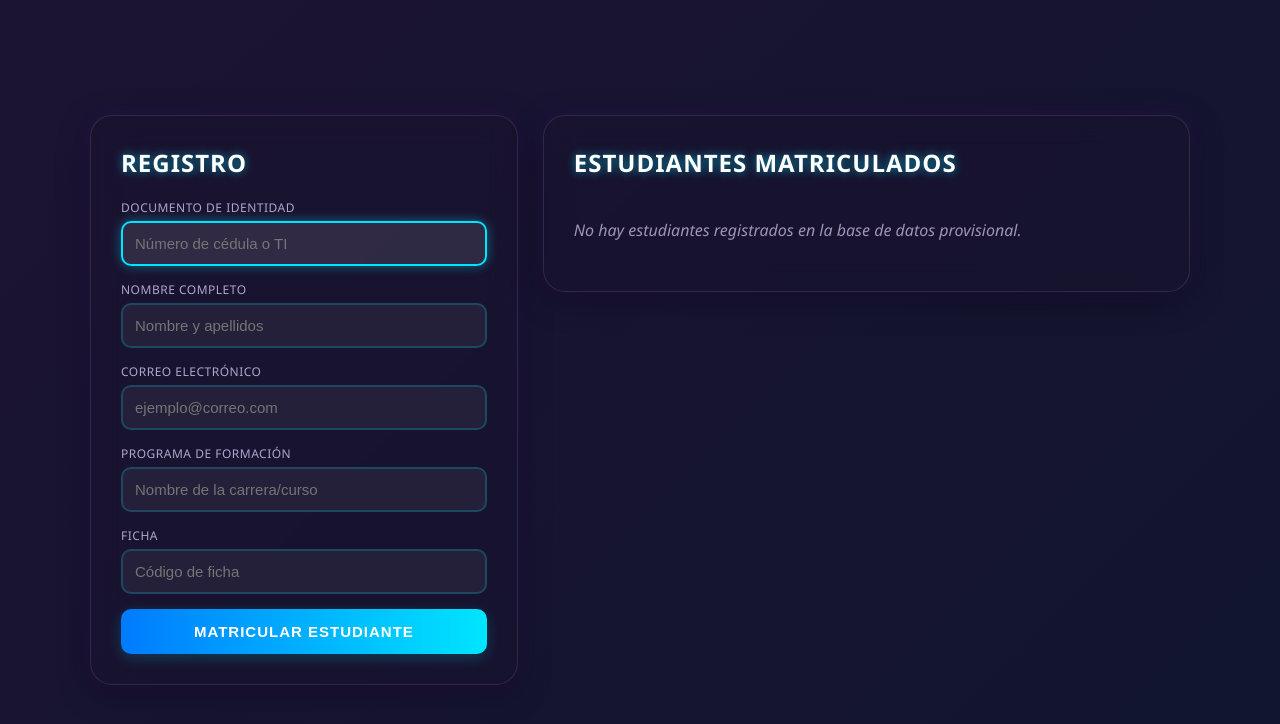
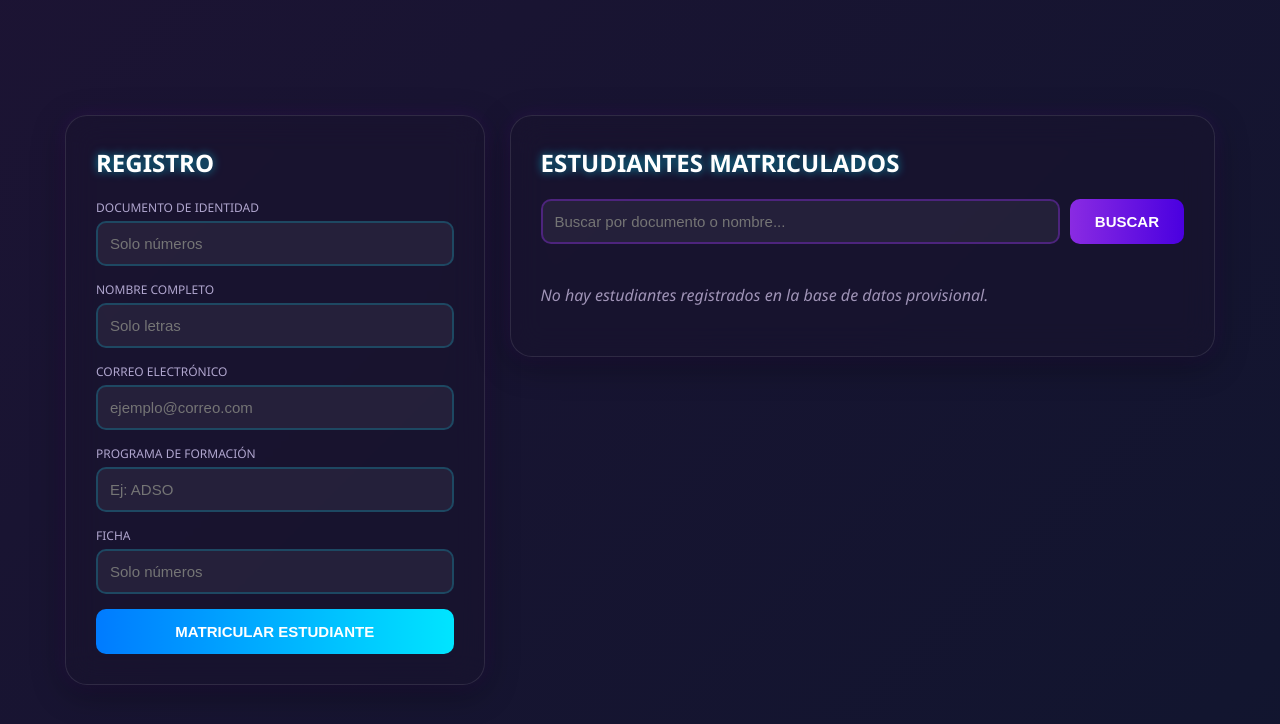
Before and after one commit to jeanpierret06/despligue-python, a Flask app: page / in a window 1280 px wide. Shown: the top 724 px of the page. Run offline with Flask 3, Linux system fonts and the light colour scheme.

Commit message:
retoques

```diff
--- a/app.py
+++ b/app.py
@@ -1,35 +1,71 @@
 from flask import Flask, render_template, request, redirect, url_for
+import re
 
 app = Flask(__name__)
 
-# Base de datos temporal en memoria (compartida por todos los usuarios)
+# Base de datos temporal en memoria
 LISTA_ESTUDIANTES = []
+
+def validar_datos(datos):
+    """Función auxiliar para validar los campos del formulario"""
+    if not all(str(valor).strip() for valor in datos.values()):
+        return "Todos los campos son obligatorios y no pueden contener solo espacios."
+    if not re.match(r"^\d{6,12}$", datos['documento']):
+        return "El documento de identidad debe ser un número válido entre 6 and 12 dígitos."
+    if not re.match(r"^[a-zA-ZáéíóúÁÉÍÓÚñÑ\s]+$", datos['nombre']):
+        return "El nombre completo solo debe contener letras."
+    if not re.match(r"^[\w\.-]+@[\w\.-]+\.\w+$", datos['correo']):
+        return "El correo electrónico introducido no tiene un formato válido."
+    if not re.match(r"^\d{5,8}$", datos['ficha']):
+        return "El número de ficha debe contener únicamente entre 5 and 8 números."
+    return None
 
 @app.route("/", methods=["GET"])
 def index():
-    # Muestra la página de inicio junto con los estudiantes guardados
-    return render_template("index.html", estudiantes=LISTA_ESTUDIANTES)
+    # Capturar el texto del filtro de búsqueda (?buscar=texto)
+    criterio = request.args.get('buscar', '').strip().lower()
+
+    # Punto 3: Consultar estudiantes (Filtrados o Completos)
+    if criterio:
+        # Filtra si el criterio coincide con el documento O con el nombre del alumno
+        estudiantes_visibles = [
+            est for est in LISTA_ESTUDIANTES
+            if criterio in est['documento'].lower() or criterio in est['nombre'].lower()
+        ]
+    else:
+        # Si no hay búsqueda, se muestran todos de forma nativa
+        estudiantes_visibles = LISTA_ESTUDIANTES
+
+    return render_template(
+        "index.html",
+        estudiantes=estudiantes_visibles,
+        busqueda_actual=request.args.get('buscar', ''), # Mantiene el texto en el input
+        error_validacion=None
+    )
 
 @app.route("/registrar", methods=["POST"])
 def registrar():
-    # Captura los datos del formulario
-    nuevo_estudiante = {
-        'documento': request.form.get('documento'),
-        'nombre': request.form.get('nombre'),
-        'correo': request.form.get('correo'),
-        'programa': request.form.get('programa'),
-        'ficha': request.form.get('ficha')
-    }
+    try:
+        datos_formulario = {
+            'documento': request.form.get('documento', '').strip(),
+            'nombre': request.form.get('nombre', '').strip(),
+            'correo': request.form.get('correo', '').strip(),
+            'programa': request.form.get('programa', '').strip(),
+            'ficha': request.form.get('ficha', '').strip()
+        }
 
-    # Valida que no se envíen campos vacíos antes de guardar
-    if all(nuevo_estudiante.values()):
-        LISTA_ESTUDIANTES.append(nuevo_estudiante)
+        error = validar_datos(datos_formulario)
+        if error:
+            return render_template("index.html", estudiantes=LISTA_ESTUDIANTES, error_validacion=error, busqueda_actual="")
 
-    return redirect(url_for('index'))
+        LISTA_ESTUDIANTES.append(datos_formulario)
+        return redirect(url_for('index'))
+
+    except Exception as e:
+        return render_template("error.html", error=str(e)), 500
 
 @app.route("/limpiar")
 def limpiar():
-    # Vacía la lista por completo
     LISTA_ESTUDIANTES.clear()
     return redirect(url_for('index'))
 
--- a/templates/index.html
+++ b/templates/index.html
@@ -4,9 +4,8 @@
 <head>
     <meta charset="UTF-8">
     <meta name="viewport" content="width=device-width, initial-scale=1.0">
-    <title>Registro de Estudiantes</title>
+    <title>Registro y Consulta de Estudiantes</title>
     <style>
-        /* Fondo espacial animado */
         body {
             background: linear-gradient(135deg, #0f0c1b 0%, #201335 50%, #0b162c 100%);
             background-size: 400% 400%;
@@ -35,13 +34,12 @@
             }
         }
 
-        /* Estructura principal en dos paneles */
         .container {
             display: flex;
             flex-direction: column;
             gap: 25px;
             width: 100%;
-            max-width: 1100px;
+            max-width: 1150px;
             z-index: 1;
         }
 
@@ -52,7 +50,6 @@
             }
         }
 
-        /* Paneles de Cristal (Glassmorphism) */
         .card {
             background: rgba(25, 18, 46, 0.45);
             backdrop-filter: blur(16px);
@@ -69,21 +66,19 @@
         }
 
         .table-panel {
-            flex: 1.6;
+            flex: 1.8;
             overflow-x: auto;
         }
 
         h2 {
             color: #ffffff;
             font-size: 24px;
-            letter-spacing: 1px;
             margin-top: 0;
             margin-bottom: 20px;
             text-transform: uppercase;
             text-shadow: 0 0 10px rgba(0, 229, 255, 0.6);
         }
 
-        /* Formulario */
         .form-group {
             margin-bottom: 15px;
             text-align: left;
@@ -95,7 +90,6 @@
             font-size: 12px;
             margin-bottom: 5px;
             text-transform: uppercase;
-            letter-spacing: 0.5px;
         }
 
         input {
@@ -108,13 +102,31 @@
             font-size: 15px;
             outline: none;
             box-sizing: border-box;
-            transition: all 0.3s ease;
         }
 
         input:focus {
             border-color: #00e5ff;
             box-shadow: 0 0 12px rgba(0, 229, 255, 0.4);
-            background: rgba(255, 255, 255, 0.1);
+        }
+
+        /* Estilos de la Barra de Búsqueda */
+        .search-container {
+            margin-bottom: 20px;
+        }
+
+        .search-form {
+            display: flex;
+            gap: 10px;
+        }
+
+        .search-input {
+            flex: 1;
+            border-color: rgba(138, 43, 226, 0.4);
+        }
+
+        .search-input:focus {
+            border-color: #8a2be2;
+            box-shadow: 0 0 12px rgba(138, 43, 226, 0.5);
         }
 
         /* Botones */
@@ -130,51 +142,54 @@
             font-size: 15px;
             font-weight: bold;
             text-transform: uppercase;
-            letter-spacing: 1px;
             display: block;
             box-sizing: border-box;
             text-decoration: none;
             text-align: center;
             transition: all 0.3s ease;
-            box-shadow: 0 4px 15px rgba(0, 229, 255, 0.2);
         }
 
         button:hover {
             transform: translateY(-2px);
-            box-shadow: 0 6px 20px rgba(0, 229, 255, 0.5);
             filter: brightness(1.1);
+        }
+
+        .btn-search {
+            width: auto;
+            padding: 0 25px;
+            background: linear-gradient(90deg, #8a2be2, #4a00e0);
         }
 
         .btn-clear {
             background: linear-gradient(90deg, #dc3545, #ff4757);
-            box-shadow: 0 4px 15px rgba(220, 53, 69, 0.2);
             margin-top: 20px;
-            font-size: 13px;
-            padding: 10px;
         }
 
-        .btn-clear:hover {
-            box-shadow: 0 6px 15px rgba(220, 53, 69, 0.4);
+        .alert-error {
+            background: rgba(255, 71, 87, 0.2);
+            border: 1px solid #ff4757;
+            color: #ff6b81;
+            padding: 12px;
+            border-radius: 10px;
+            font-size: 13px;
+            font-weight: bold;
+            margin-bottom: 15px;
         }
 
-        /* Tabla cyberpunk */
         table {
             width: 100%;
             border-collapse: collapse;
             color: #ffffff;
             font-size: 14px;
-            text-align: left;
         }
 
         th {
             background: rgba(0, 229, 255, 0.15);
             color: #00e5ff;
             padding: 12px;
-            font-weight: bold;
+            border-bottom: 2px solid rgba(0, 229, 255, 0.3);
             text-transform: uppercase;
             font-size: 12px;
-            letter-spacing: 0.5px;
-            border-bottom: 2px solid rgba(0, 229, 255, 0.3);
         }
 
         td {
@@ -185,7 +200,6 @@
 
         tr:hover td {
             background: rgba(255, 255, 255, 0.04);
-            color: #ffffff;
         }
 
         .empty-msg {
@@ -193,6 +207,22 @@
             font-style: italic;
             display: block;
             padding: 20px 0;
+        }
+
+        .btn-inline-clear {
+            background: rgba(255, 255, 255, 0.1);
+            color: #ccc;
+            width: auto;
+            padding: 0 15px;
+            line-height: 44px;
+            font-size: 13px;
+            border-radius: 10px;
+            text-decoration: none;
+        }
+
+        .btn-inline-clear:hover {
+            background: rgba(255, 255, 255, 0.2);
+            color: #fff;
         }
     </style>
 </head>
@@ -202,35 +232,39 @@
     <div class="container">
         <div class="card form-panel">
             <h2>Registro</h2>
+
+            {% if error_validacion %}
+            <div class="alert-error">⚠️ {{ error_validacion }}</div>
+            {% endif %}
+
             <form method="POST" action="/registrar">
-                <div class="form-group">
-                    <label>Documento de Identidad</label>
-                    <input type="text" name="documento" placeholder="Número de cédula o TI" required autocomplete="off"
-                        autofocus>
-                </div>
-                <div class="form-group">
-                    <label>Nombre Completo</label>
-                    <input type="text" name="nombre" placeholder="Nombre y apellidos" required autocomplete="off">
-                </div>
-                <div class="form-group">
-                    <label>Correo Electrónico</label>
-                    <input type="email" name="correo" placeholder="ejemplo@correo.com" required autocomplete="off">
-                </div>
-                <div class="form-group">
-                    <label>Programa de Formación</label>
-                    <input type="text" name="programa" placeholder="Nombre de la carrera/curso" required
-                        autocomplete="off">
-                </div>
-                <div class="form-group">
-                    <label>Ficha</label>
-                    <input type="text" name="ficha" placeholder="Código de ficha" required autocomplete="off">
-                </div>
+                <div class="form-group"><label>Documento de Identidad</label><input type="text" name="documento"
+                        placeholder="Solo números" required autocomplete="off"></div>
+                <div class="form-group"><label>Nombre Completo</label><input type="text" name="nombre"
+                        placeholder="Solo letras" required autocomplete="off"></div>
+                <div class="form-group"><label>Correo Electrónico</label><input type="text" name="correo"
+                        placeholder="ejemplo@correo.com" required autocomplete="off"></div>
+                <div class="form-group"><label>Programa de Formación</label><input type="text" name="programa"
+                        placeholder="Ej: ADSO" required autocomplete="off"></div>
+                <div class="form-group"><label>Ficha</label><input type="text" name="ficha" placeholder="Solo números"
+                        required autocomplete="off"></div>
                 <button type="submit">Matricular Estudiante</button>
             </form>
         </div>
 
         <div class="card table-panel">
             <h2>Estudiantes Matriculados</h2>
+
+            <div class="search-container">
+                <form method="GET" action="/" class="search-form">
+                    <input type="text" name="buscar" class="search-input" placeholder="Buscar por documento o nombre..."
+                        value="{{ busqueda_actual }}" autocomplete="off">
+                    <button type="submit" class="btn-search">Buscar</button>
+                    {% if busqueda_actual %}
+                    <a href="/" class="btn-inline-clear">X</a>
+                    {% endif %}
+                </form>
+            </div>
 
             {% if estudiantes %}
             <table>
@@ -257,7 +291,11 @@
             </table>
             <a href="/limpiar" class="btn-link btn-clear">Vaciar Listado</a>
             {% else %}
+            {% if busqueda_actual %}
+            <span class="empty-msg">No se encontraron resultados para "{{ busqueda_actual }}".</span>
+            {% else %}
             <span class="empty-msg">No hay estudiantes registrados en la base de datos provisional.</span>
+            {% endif %}
             {% endif %}
         </div>
     </div>
```
